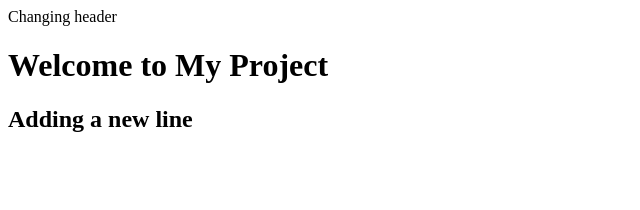
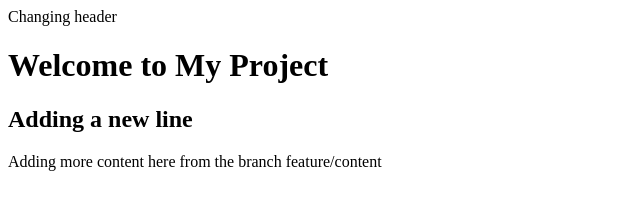
Before and after one commit to vaishnavi12301990/assignment, a plain HTML site: page index.html in a window 1280 px wide. Shown: the whole page, without its empty margins (0-640 px from the left). Drawn offline with Linux system fonts and the light colour scheme.

Commit message:
add main content

```diff
--- a/index.html
+++ b/index.html
@@ -7,5 +7,7 @@
 <h1>Welcome to My Project</h1>
 
 <h2>Adding a new line </h2>
+
+Adding more content here from the branch feature/content
 </body>
 </html>
```
Also changed, not shown: 1 other file.
